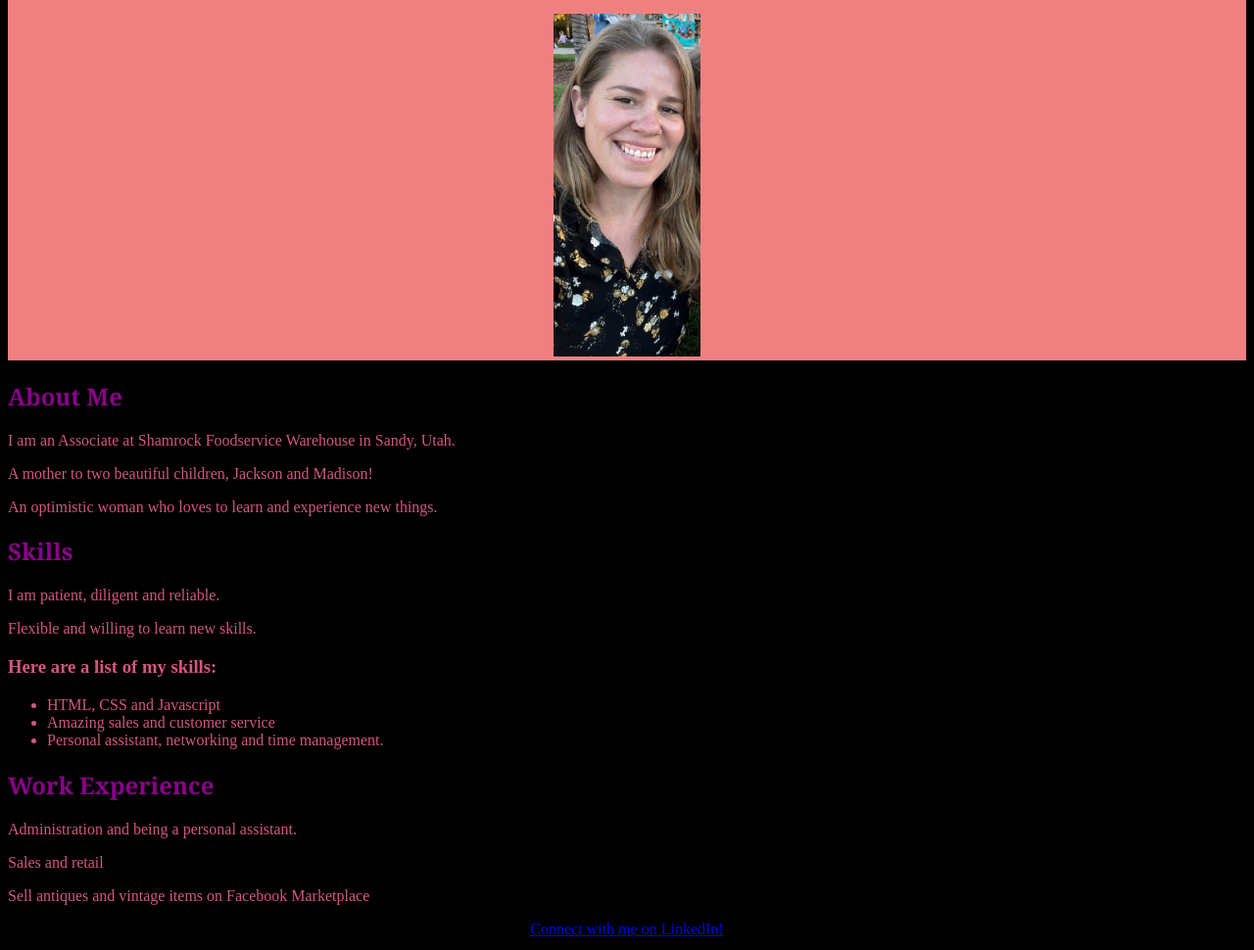
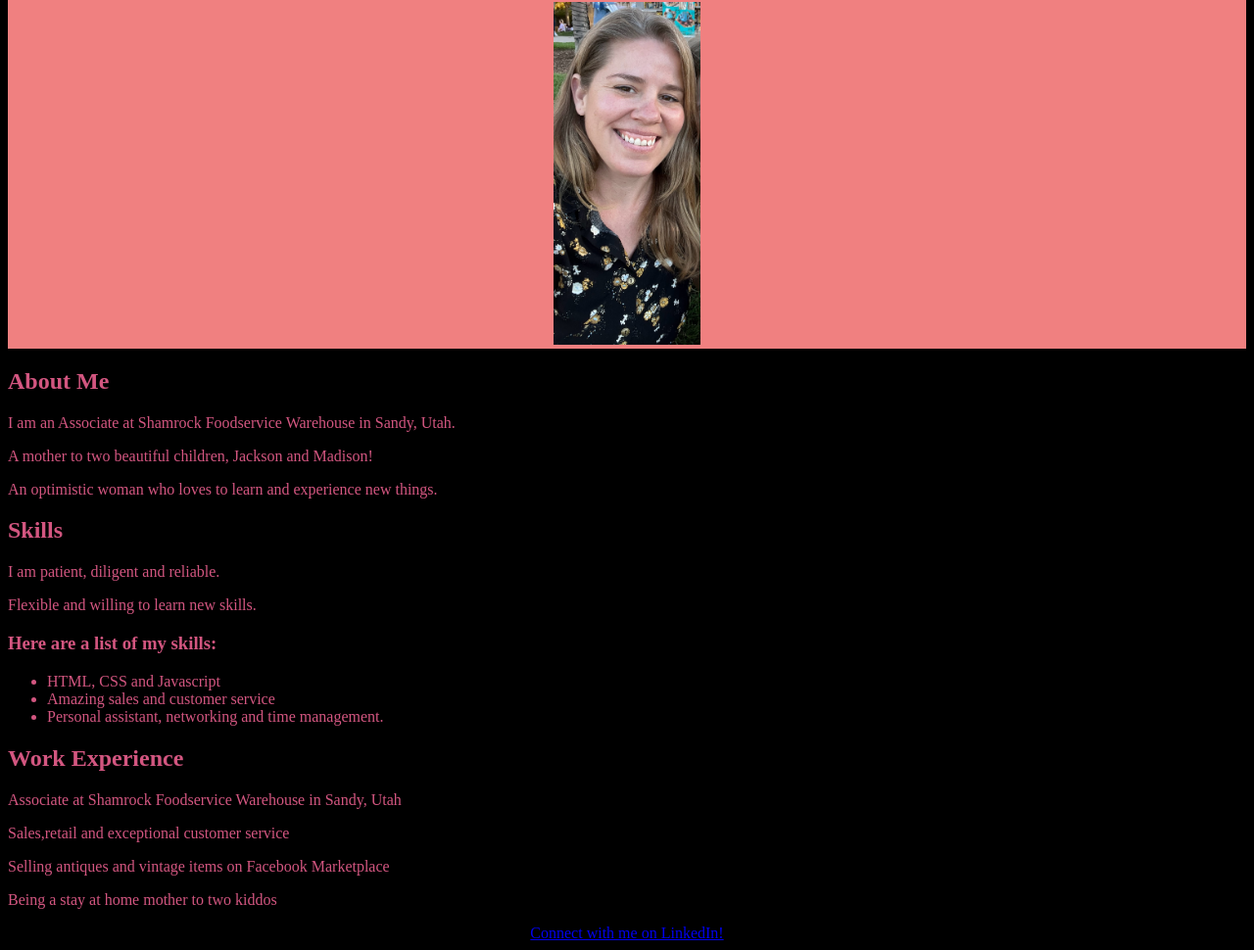
Before and after one commit to schardtjessica1985/schardtjessica1985.github.io, a plain HTML site: page index.html in a window 1280 px wide. Shown: the part 120-1090 px from the top of the page at 98% size. Drawn offline with Linux system fonts and the light colour scheme.

Commit message:
added text and color

```diff
--- a/index.html
+++ b/index.html
@@ -57,9 +57,10 @@
 
         <section>
             <h2>Work Experience</h2>
-            <p>Administration and being a personal assistant.</p>
-            <p>Sales and retail</p>
-            <p>Sell antiques and vintage items on Facebook Marketplace</p>
+            <p>Associate at Shamrock Foodservice Warehouse in Sandy, Utah</p>
+            <p>Sales,retail and exceptional customer service</p>
+            <p>Selling antiques and vintage items on Facebook Marketplace</p>
+            <p>Being a stay at home mother to two kiddos</p>
         </section>
 
 
--- a/styles.css
+++ b/styles.css
@@ -14,7 +14,6 @@ header {
     text-align: center;
 }
 
-h2 {}
 
 content {
     background-color: rgb(194, 56, 102);
@@ -34,7 +33,3 @@ h1 {
     font-size: 50%;
 
 }
-
-h2 {
-    color: darkmagenta;
-    font-family: Cambria, Cochin, Georgia, Times, 'Times New Roman', serif
```
